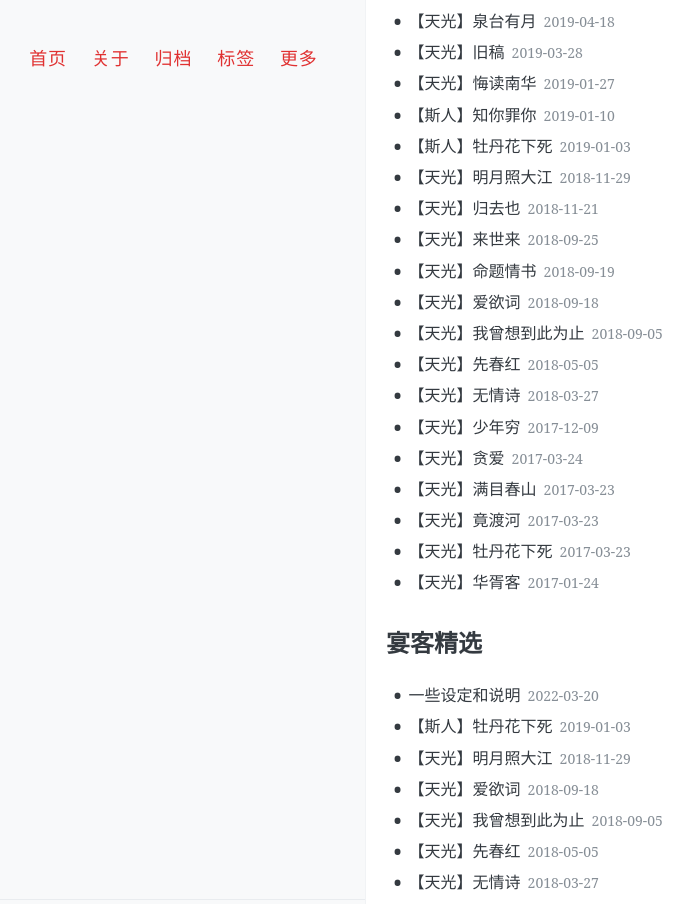
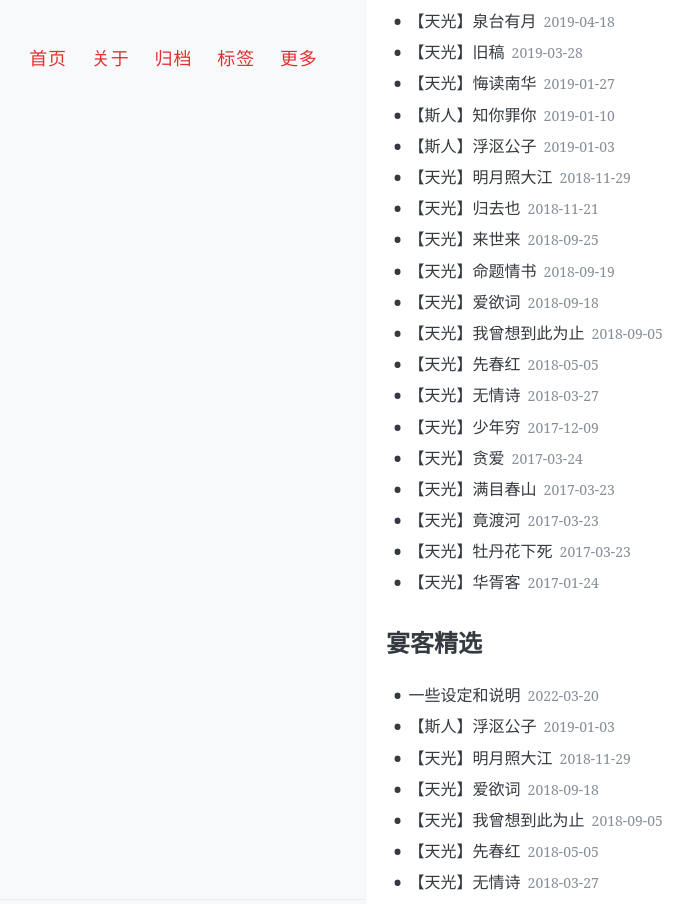
Before and after one commit to eglantine-shell/dreamboat, a Jekyll site: the page built from tags/index.html, in a window 1280 px wide and 1400 px high, scrolled down 487 px. Shown: the part 405-1309 px from the top of the window, without its empty margins (18-711 px from the left). Built offline with Jekyll 4.4.1, drawn with Linux system fonts in a browser that asks for light colours; comment, search, counter and statistics services are not loaded.

Commit message:
Update 2019-01-03-miss1.md

```diff
--- a/_posts/2019-01-03-miss1.md
+++ b/_posts/2019-01-03-miss1.md
@@ -1,6 +1,6 @@
 ---
 layout: post
-title: 【斯人】牡丹花下死
+title: 【斯人】浮沤公子
 date: 2019-1-3
 tags: [重读旧情诗, 宴客精选]
 ---
```
